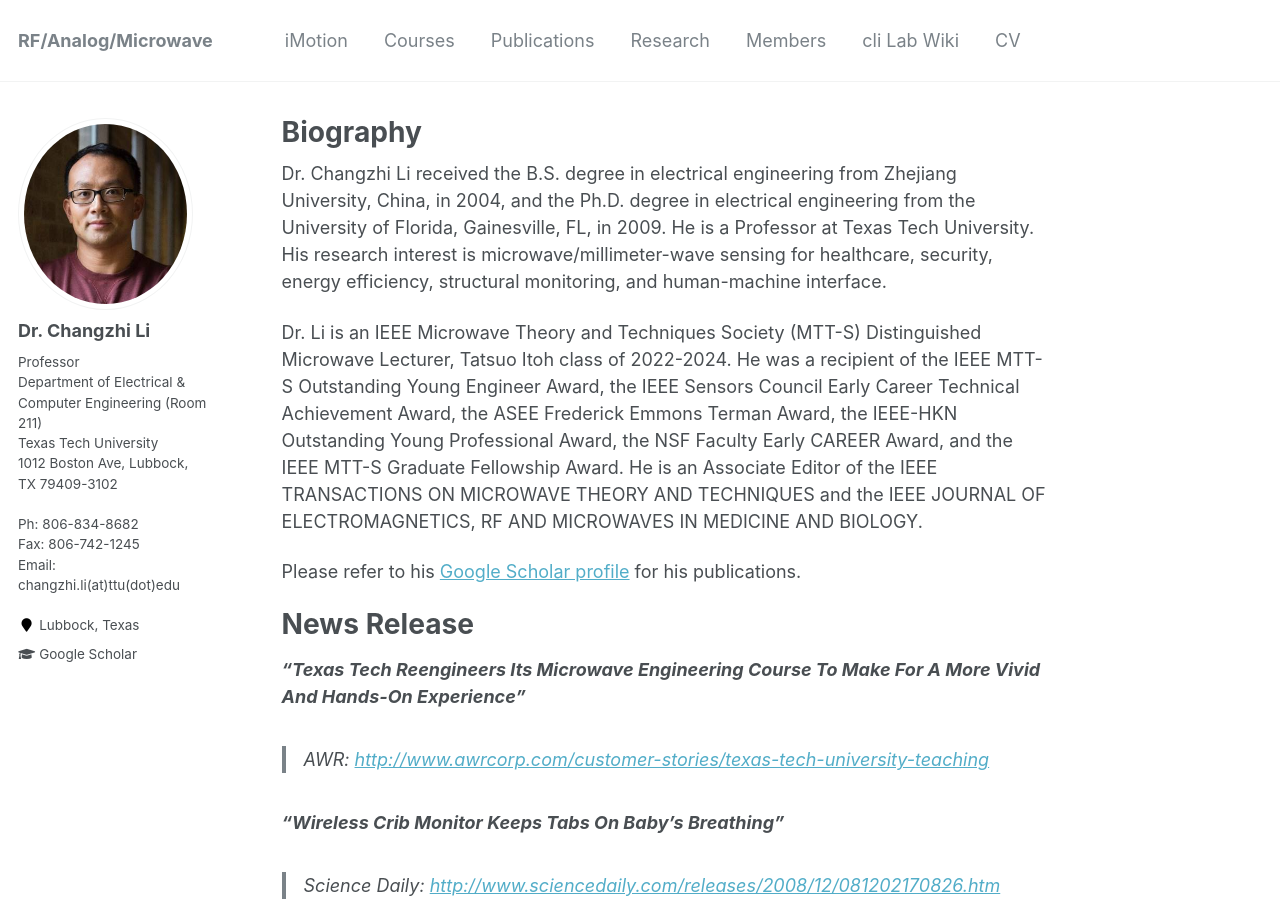
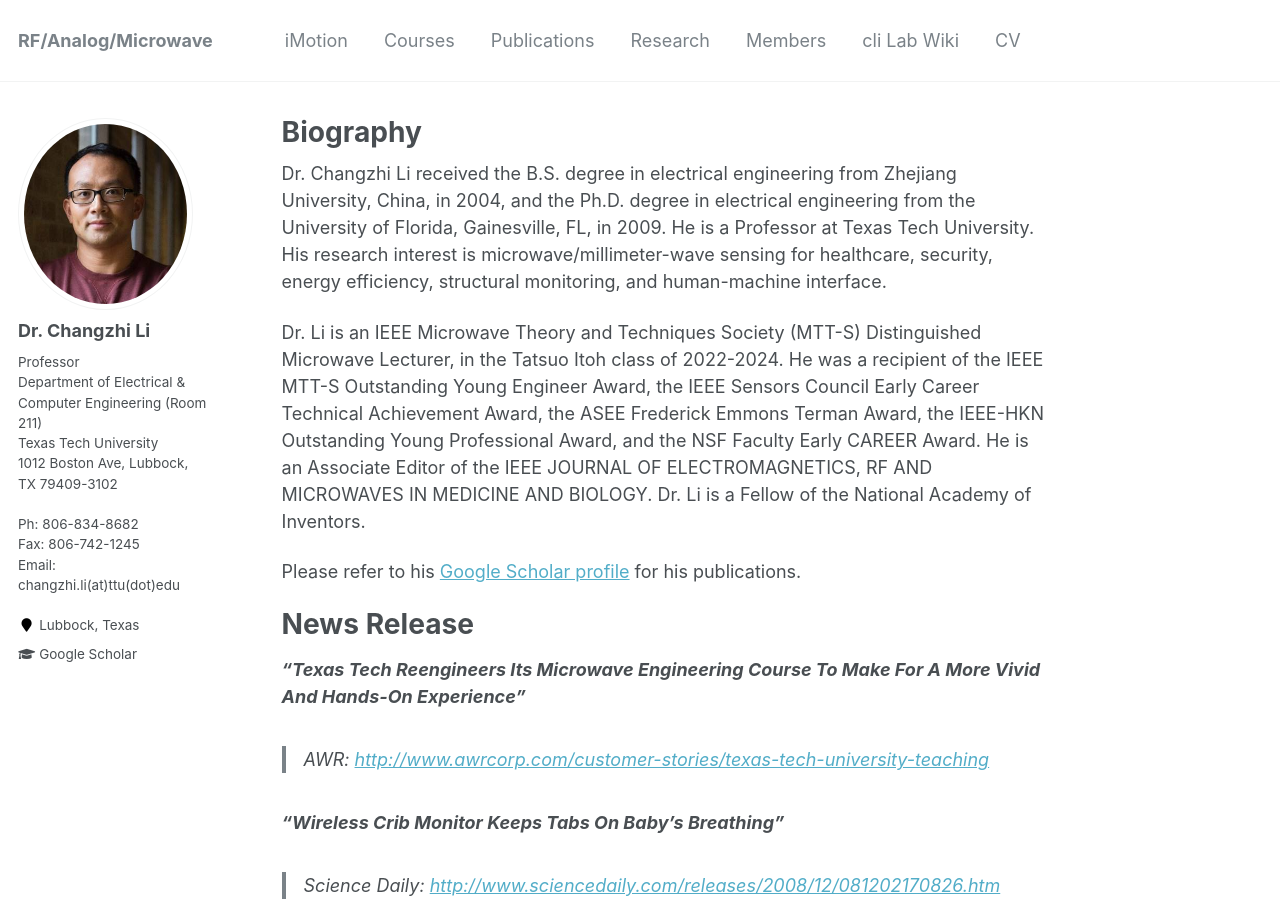
Before and after one commit to clilab/clilab.github.io, a Jekyll site: the page built from _pages/about.md, in a window 1280 px wide and 900 px high. Built offline with Jekyll 4.4.1, drawn with Linux system fonts in a browser that asks for light colours.

Commit message:
Update about.md

```diff
--- a/_pages/about.md
+++ b/_pages/about.md
@@ -10,7 +10,7 @@ redirect_from:
 
 Dr. Changzhi Li received the B.S. degree in electrical engineering from Zhejiang University, China, in 2004, and the Ph.D. degree in electrical engineering from the University of Florida, Gainesville, FL, in 2009. He is a Professor at Texas Tech University. His research interest is microwave/millimeter-wave sensing for healthcare, security, energy efficiency, structural monitoring, and human-machine interface.
 
-Dr. Li is an IEEE Microwave Theory and Techniques Society (MTT-S) Distinguished Microwave Lecturer, Tatsuo Itoh class of 2022-2024. He was a recipient of the IEEE MTT-S Outstanding Young Engineer Award, the IEEE Sensors Council Early Career Technical Achievement Award, the ASEE Frederick Emmons Terman Award, the IEEE-HKN Outstanding Young Professional Award, the NSF Faculty Early CAREER Award, and the IEEE MTT-S Graduate Fellowship Award. He is an Associate Editor of the IEEE TRANSACTIONS ON MICROWAVE THEORY AND TECHNIQUES and the IEEE JOURNAL OF ELECTROMAGNETICS, RF AND MICROWAVES IN MEDICINE AND BIOLOGY.
+Dr. Li is an IEEE Microwave Theory and Techniques Society (MTT-S) Distinguished Microwave Lecturer, in the Tatsuo Itoh class of 2022-2024. He was a recipient of the IEEE MTT-S Outstanding Young Engineer Award, the IEEE Sensors Council Early Career Technical Achievement Award, the ASEE Frederick Emmons Terman Award, the IEEE-HKN Outstanding Young Professional Award, and the NSF Faculty Early CAREER Award. He is an Associate Editor of the IEEE JOURNAL OF ELECTROMAGNETICS, RF AND MICROWAVES IN MEDICINE AND BIOLOGY. Dr. Li is a Fellow of the National Academy of Inventors.
 
 Please refer to his [Google Scholar profile](http://scholar.google.com/citations?user=Hx6pVv4AAAAJ&hl=en) for his publications.
 
```
